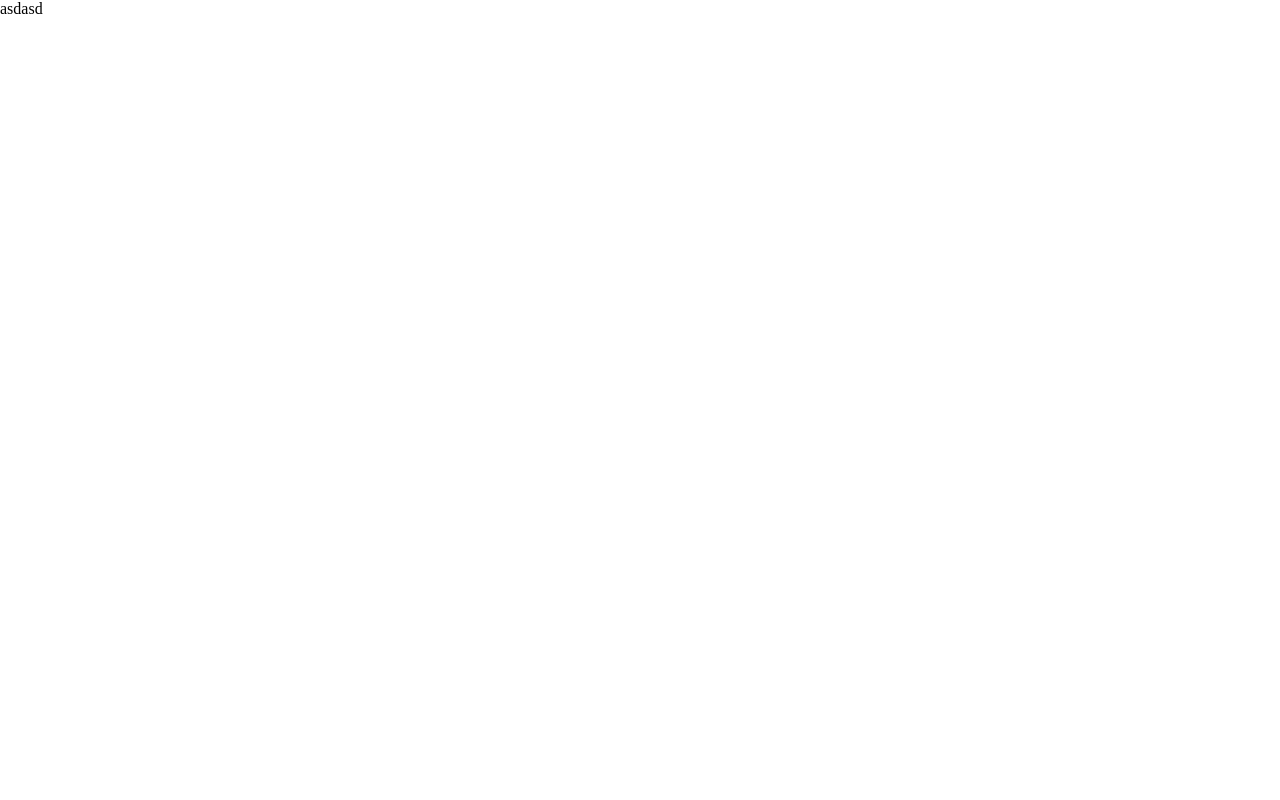
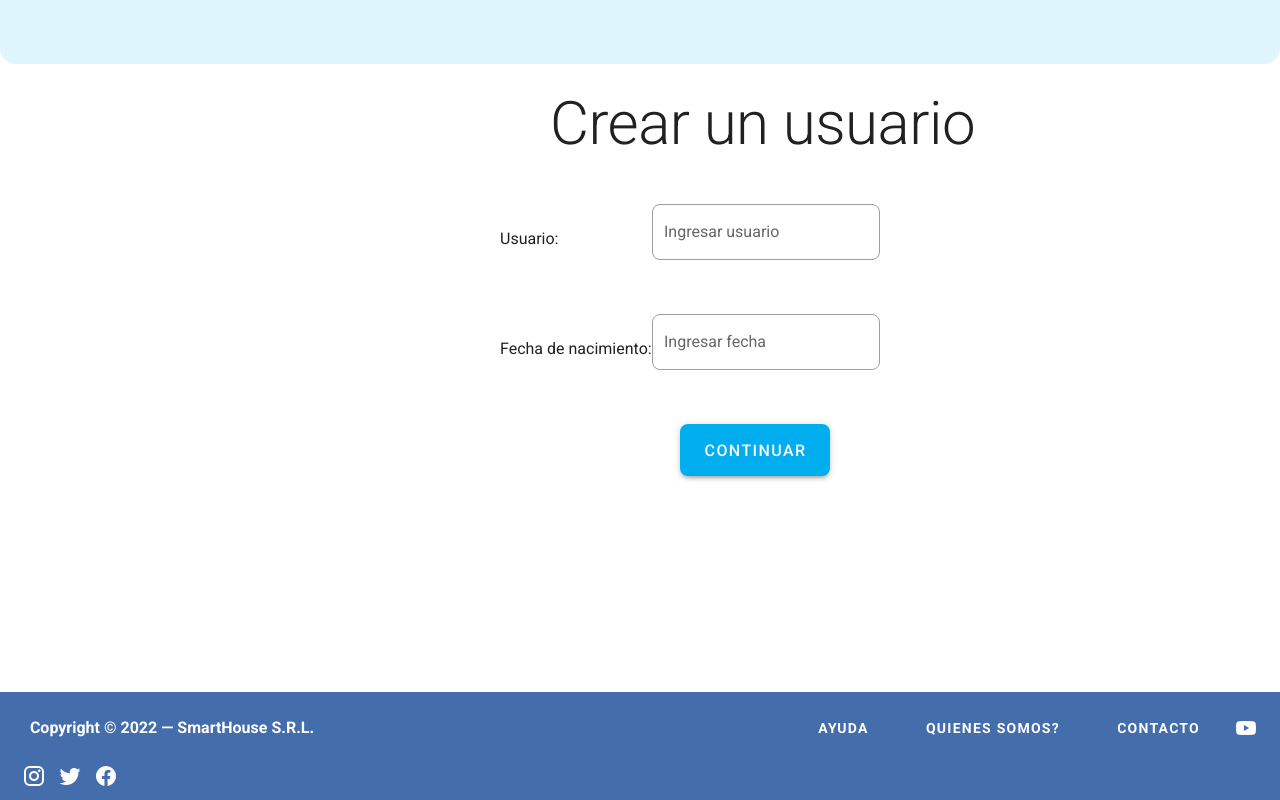
Before and after one commit to apodgornyitba/HCI_WEB, a Vue app: page /addUser in a window 1280 px wide. Built offline with nearby package versions, Linux system fonts and the light colour scheme.

Commit message:
Router new commit

```diff
--- a/src/views/AddUserScreenView.vue
+++ b/src/views/AddUserScreenView.vue
@@ -1,13 +1,67 @@
 <template>
-  <p>asdasd</p>
+  <v-app>
+    <HeaderV/>
+
+    <v-main>
+<!--   PREGUNTAR COMO SE HARIA CON ROUTER   -->
+<!--      <v-breadcrumbs-->
+<!--        divider=">"-->
+<!--      ></v-breadcrumbs>-->
+      <v-row style="margin-left: 550px; margin-top: 30px">
+      <h1 class="display-3"> Crear un usuario </h1>
+      </v-row>
+      <v-row style="margin-top: 50px" align="center">
+        <v-col style="margin-left: 500px; margin-right: -100px">
+          <p>Usuario:</p>
+        </v-col>
+        <v-col  style="margin-right: 400px">
+          <v-text-field
+              label="Ingresar usuario"
+              outlined
+              class="rounded-lg"
+              clearable
+              required
+          />
+        </v-col>
+      </v-row>
+      <v-row align="center">
+        <v-col style="margin-left: 500px; margin-right: -100px">
+          <p>Fecha de nacimiento:</p>
+        </v-col>
+        <v-col style="margin-right: 400px">
+          <v-text-field
+              label="Ingresar fecha"
+              hint="dd/mm/aaaa"
+              outlined
+              class="rounded-lg"
+              clearable
+          />
+        </v-col>
+      </v-row>
+      <v-row>
+        <v-col style="margin-left: 680px">
+          <v-btn
+              color="tertiary"
+              elevation="3"
+              x-large
+              raised
+              class="rounded-lg"
+              style="color:white"
+          >
+            Continuar
+          </v-btn>
+        </v-col>
+      </v-row>
+    </v-main>
+    <FooterV/>
+  </v-app>
 </template>
 
 <script>
+import HeaderV from "@/components/Header";
+import FooterV from "@/components/Footer";
 export default {
-  name: "AddUserScreen"
+  name: "AddUserScreen",
+  components: {FooterV, HeaderV}
 }
 </script>
-
-<style scoped>
-
-</style>
```
Also changed, not shown: src/views/AboutView.vue (line endings or trailing spaces).
